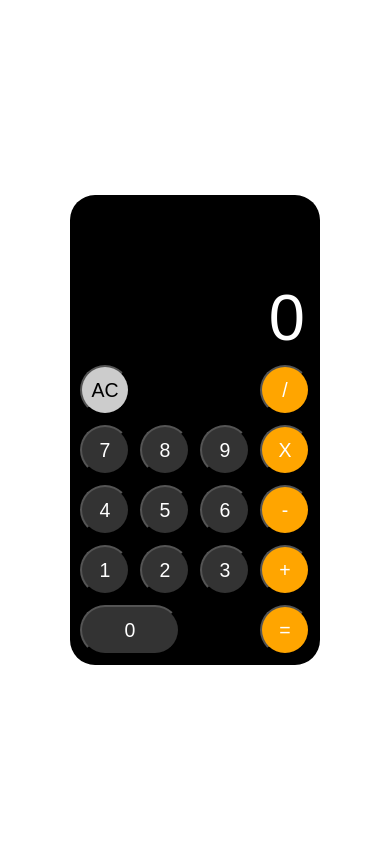
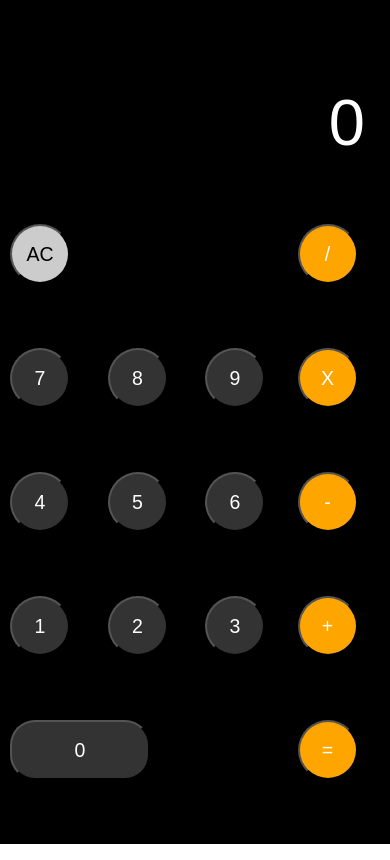
Before and after one commit to Ross-Berry/odin-calculator, a plain HTML site: page index.html in a window 390 px wide. Drawn offline with Linux system fonts and the light colour scheme.

Commit message:
If applied, this commit will add a media query
Media query added for devices with maximum screen width of 414px.

```diff
--- a/css/style.css
+++ b/css/style.css
@@ -58,7 +58,7 @@ body {
 
 #zero {
     grid-area: zero;
-    width: 100px;
+    width: 110px;
     border-top-left-radius: 25px;
     border-top-right-radius: 25px;
     border-bottom-left-radius: 25px;
@@ -125,3 +125,30 @@ body {
     grid-area: clear;
     background-color: #ccc;
 }
+
+@media screen and (max-width: 414px) {
+    body {
+        margin: 0px;
+    }
+
+    .calculator {
+        width: 100vw;
+        height: 100vh;
+        border-radius: 0px;
+    }
+
+    #display {
+        padding: 0px 15px 0px 15px;
+    }
+
+    .btns {
+        /* justify-self: center;
+        align-self: center; */
+        width: 60px;
+        height: 60px;
+    }
+
+    #zero {
+        width: 140px;
+    }
+}
```
